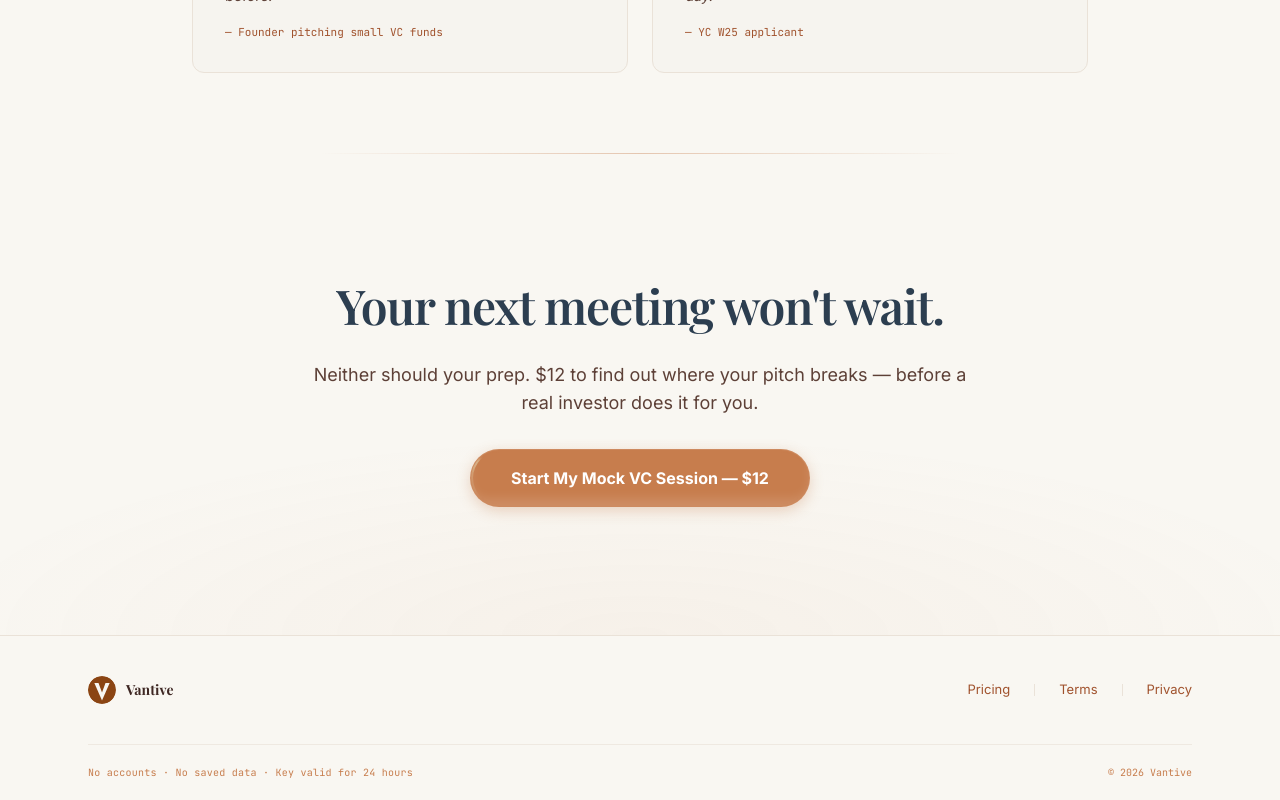
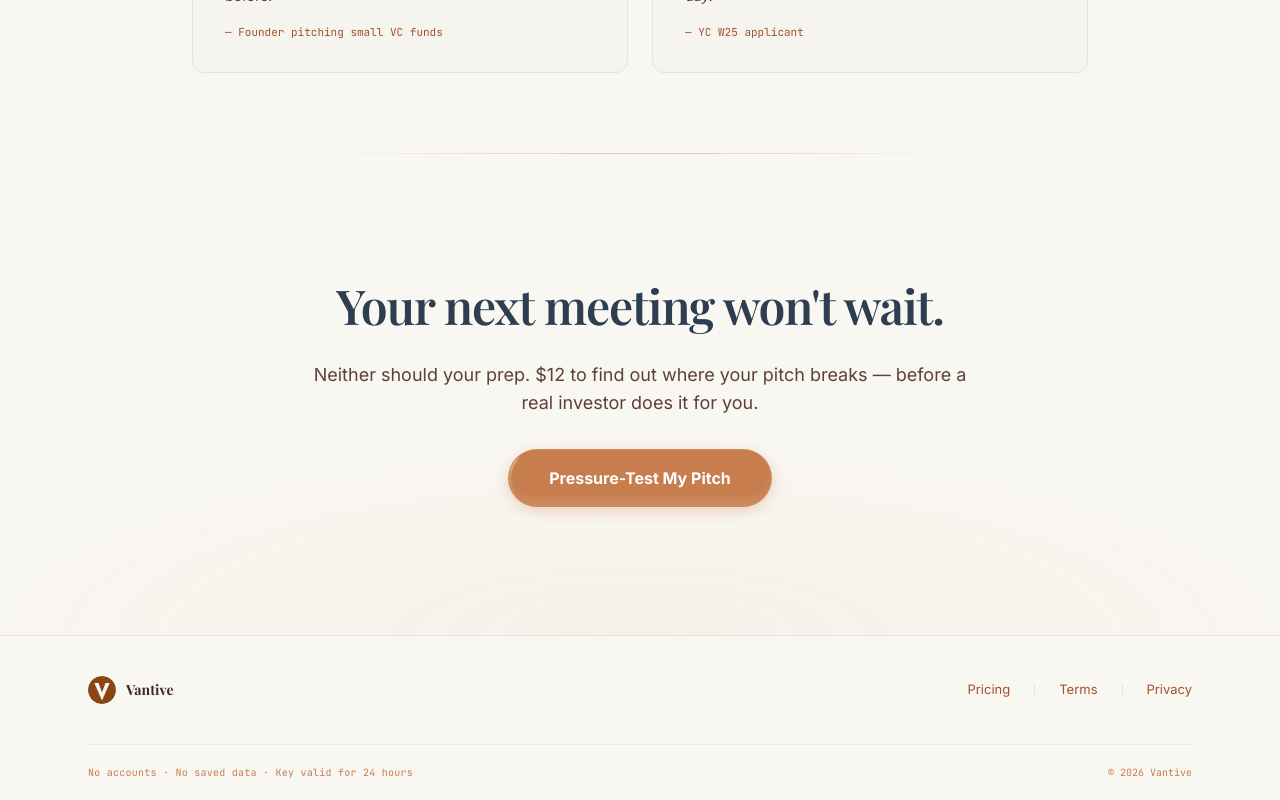
Before and after one commit to cutmob/VC-INTERVIEW-COACH, a Next.js app: page / in a window 1280 px wide. Shown: the part 1884-2684 px from the top of the page. Built offline with nearby package versions, Linux system fonts and the light colour scheme.

Commit message:
copy: change landing CTA to Pressure-Test My Pitch

```diff
--- a/app/page.tsx
+++ b/app/page.tsx
@@ -255,7 +255,7 @@ export default function HomePage() {
                 background="var(--btn-glow-mid)"
                 className="shadow-[0_4px_14px_rgba(199,125,77,0.3)] hover:shadow-[0_6px_20px_rgba(199,125,77,0.4)] transition-shadow duration-500 py-4 px-10 dark:shadow-[0_0_40px_rgba(196,122,74,0.4)] dark:hover:shadow-[0_0_60px_rgba(196,122,74,0.6)]"
               >
-                <span className="relative z-10 font-bold text-white text-base">Start My Mock VC Session — $12</span>
+                <span className="relative z-10 font-bold text-white text-base">Pressure-Test My Pitch</span>
               </ShimmerButton>
             </Link>
           </div>
```
